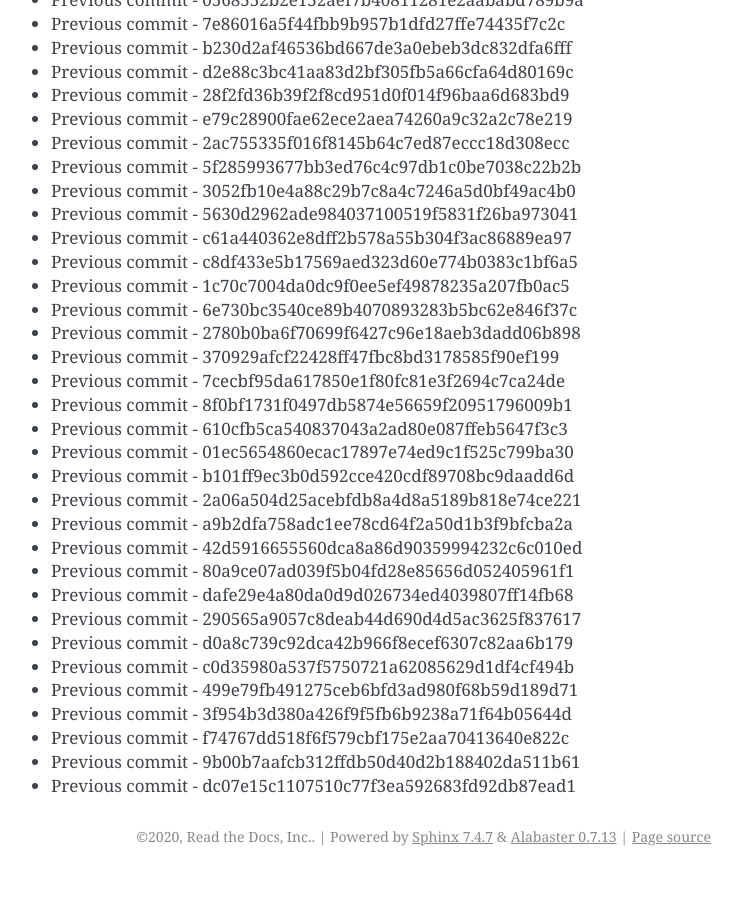
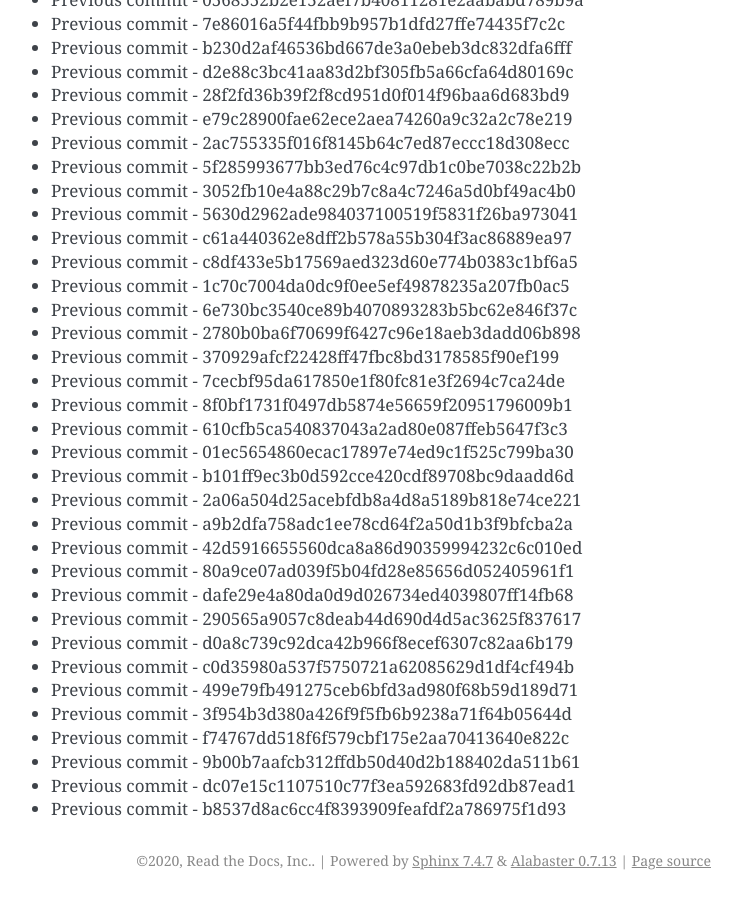
Before and after one commit to readthedocs/rtd-git-stresstest, a Sphinx documentation site: the page built from docs/updates.rst, in a window 1280 px wide and 900 px high, scrolled down 97104 px. Shown: the whole window, without its empty margins (399-1141 px from the left). Built offline with Sphinx 7.4.7, drawn with Linux system fonts in a browser that asks for light colours; before the commit the page ends 97980 px from its top, so only the background shows below that.

Commit message:
Generating commit from previous: b8537d8ac6cc4f8393909feafdf2a786975f1d93

```diff
--- a/docs/updates.rst
+++ b/docs/updates.rst
@@ -4112,3 +4112,4 @@ It can be tested for any performance characteristics.
 * Previous commit - f74767dd518f6f579cbf175e2aa70413640e822c
 * Previous commit - 9b00b7aafcb312ffdb50d40d2b188402da511b61
 * Previous commit - dc07e15c1107510c77f3ea592683fd92db87ead1
+* Previous commit - b8537d8ac6cc4f8393909feafdf2a786975f1d93
```
